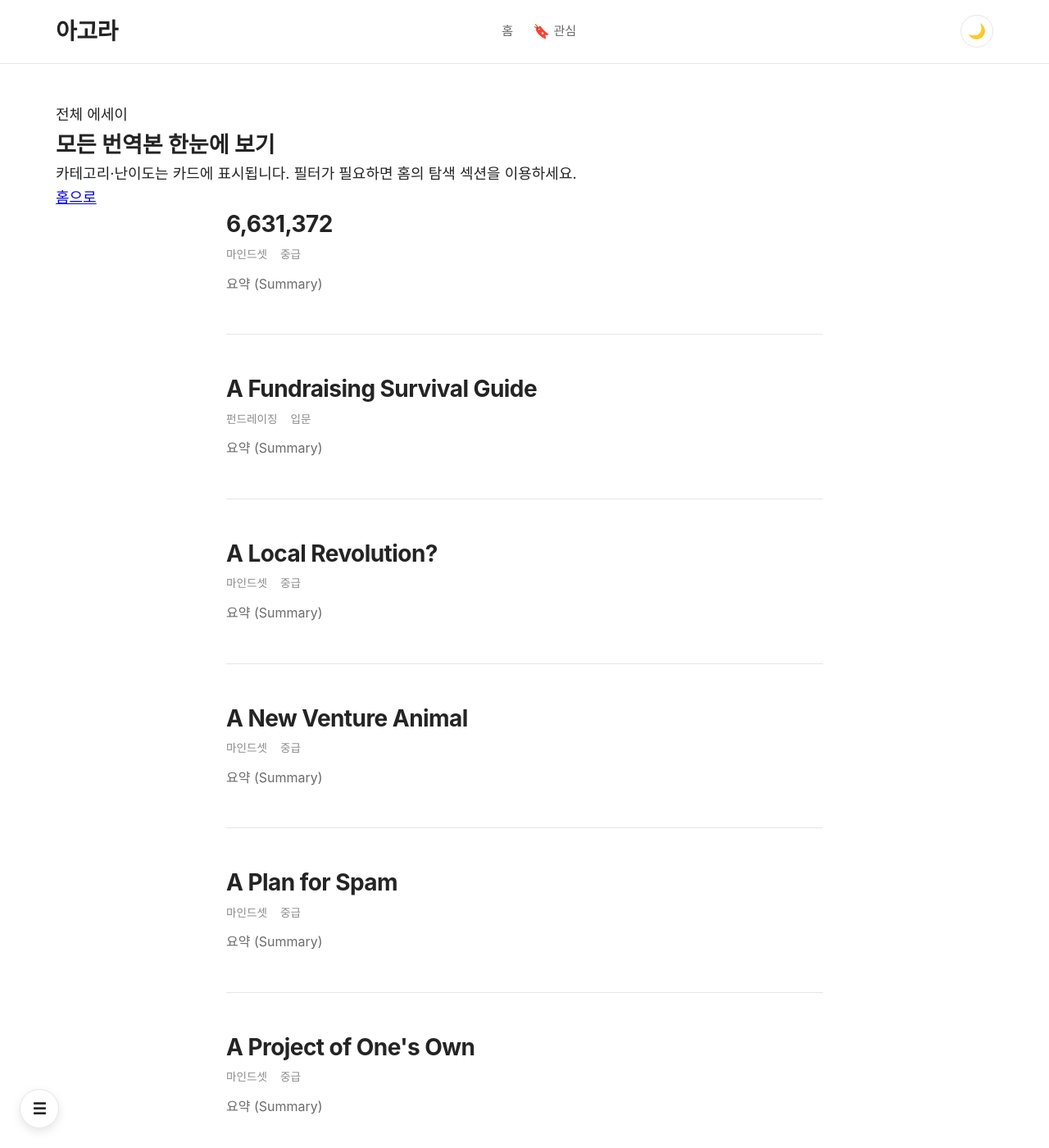
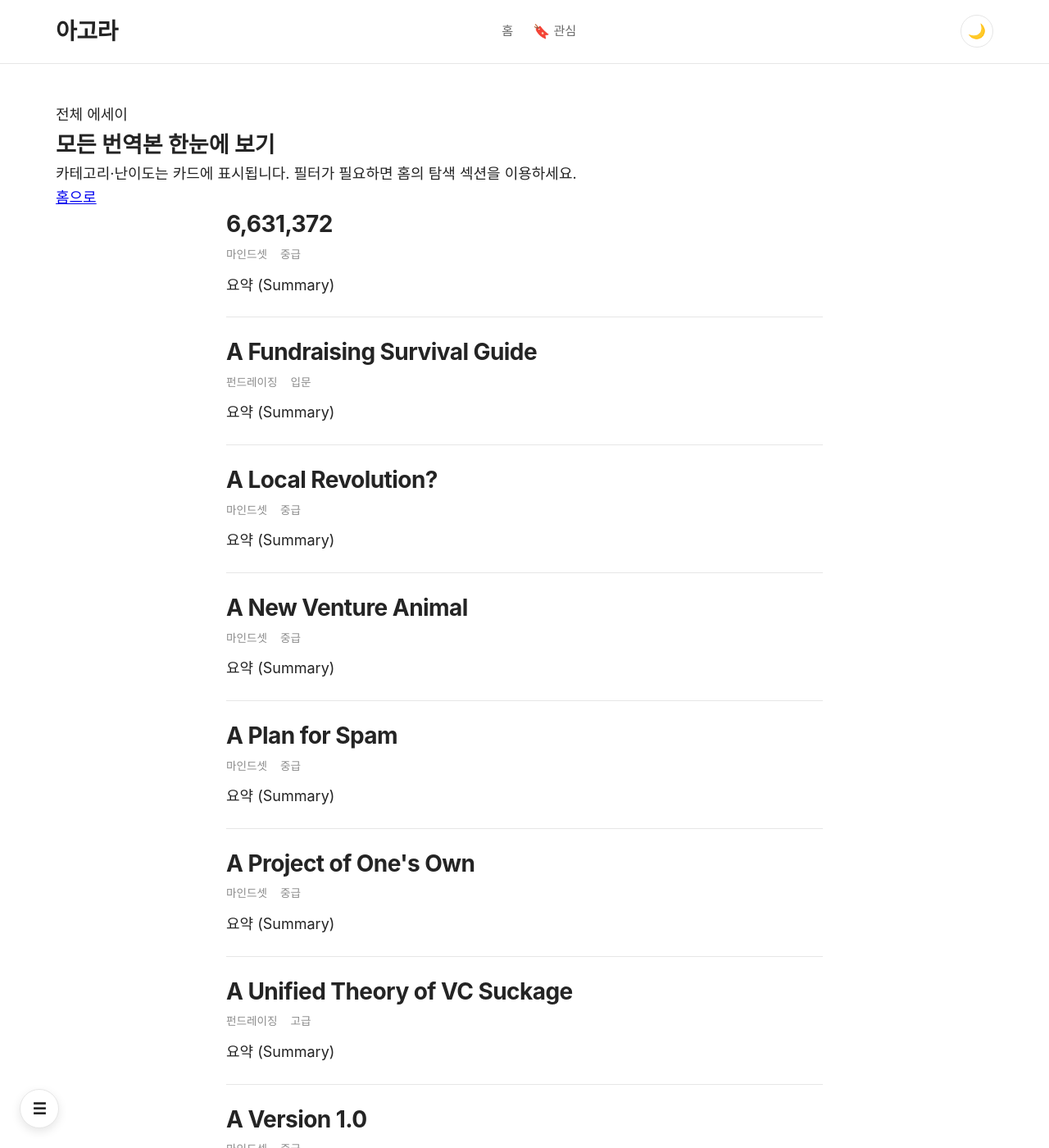
Before and after one commit to arenga/YC, a Jekyll site: the page built from blog/essays/index.html, in a window 1280 px wide and 1400 px high. Shown: the whole window at 82% size. Built offline with Jekyll 4.4.1, drawn with Linux system fonts in a browser that asks for light colours; some web fonts are replaced.

Commit message:
Remove essay excerpts and reduce spacing
- Remove excerpt/summary text from essay cards
- Reduce gap between essay cards from 3rem to 1.5rem
- Reduce essay card padding from 3rem to 1.5rem
- Remove unused .essay-card-excerpt CSS

🤖 Generated with [Claude Code](https://claude.com/claude-code)

Co-Authored-By: Claude <noreply@anthropic.com>

```diff
--- a/blog/assets/css/main.css
+++ b/blog/assets/css/main.css
@@ -246,12 +246,12 @@ body {
   margin: 0 auto;
   display: flex;
   flex-direction: column;
-  gap: 3rem;
+  gap: 1.5rem;
 }
 
 .essay-card {
   border-bottom: 1px solid var(--color-border);
-  padding-bottom: 3rem;
+  padding-bottom: 1.5rem;
   transition: all 0.2s;
   background: transparent;
 }
@@ -289,12 +289,6 @@ body {
   font-size: 0.85rem;
   color: var(--color-text-light);
   font-weight: 500;
-}
-
-.essay-card-excerpt {
-  font-size: 1rem;
-  color: var(--color-text-medium);
-  line-height: 1.6;
 }
 
 /* Essay Page - Medium Reading Experience */
--- a/blog/index.html
+++ b/blog/index.html
@@ -54,9 +54,6 @@ title: 홈
           <span class="category">{{ site.category_names[essay.category] | default: essay.category }}</span>
           <span class="difficulty">{{ site.difficulty_levels[essay.difficulty] | default: essay.difficulty }}</span>
         </div>
-        {% if essay.excerpt %}
-        <p class="essay-card-excerpt">{{ essay.excerpt | strip_html | truncate: 150 }}</p>
-        {% endif %}
       </article>
       {% endfor %}
     </div>
```
